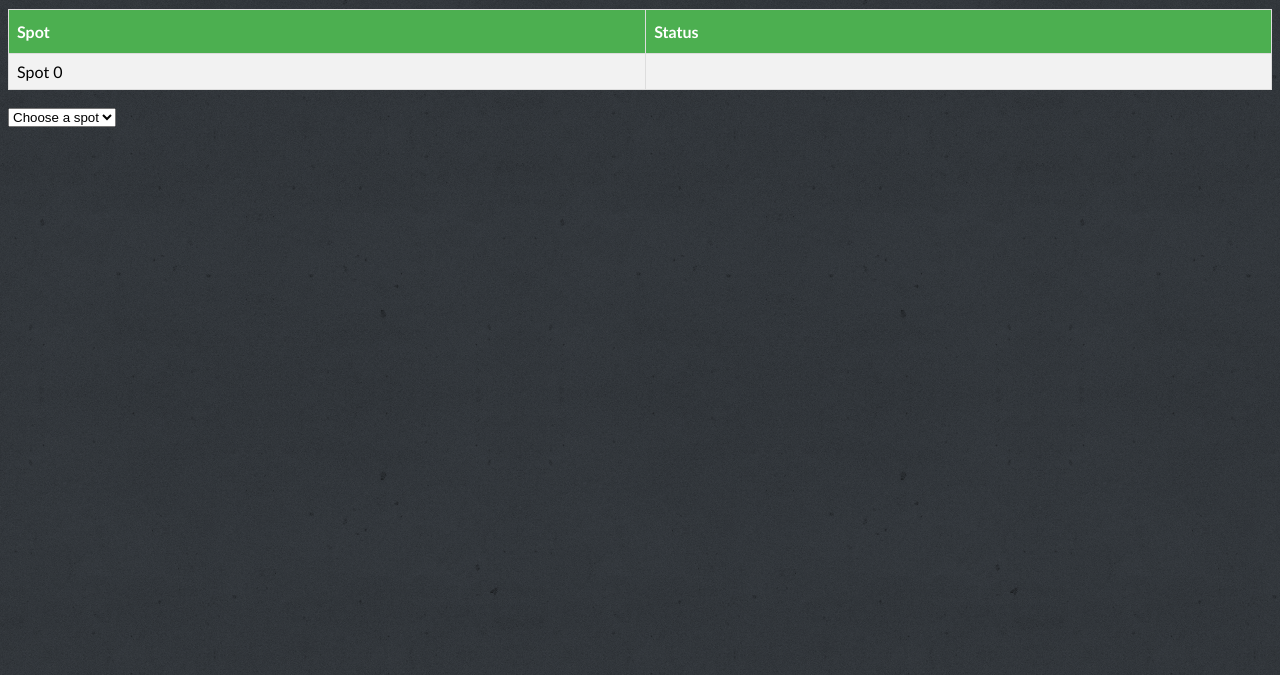
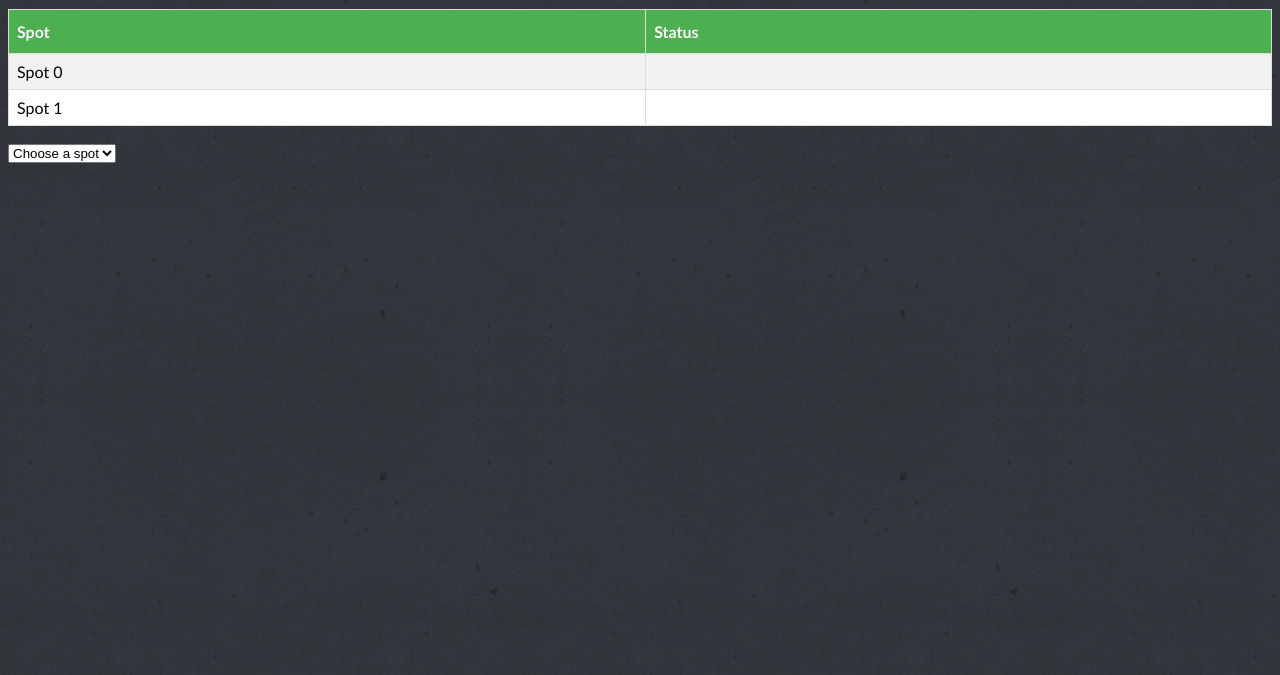
Before and after one commit to roocheerah/captone_web, a website: page public/index.html in a window 1280 px wide. Shown: the part 125-800 px from the top of the page. Drawn offline with nearby package versions, Linux system fonts and the light colour scheme; no server answers.

Commit message:
new changes

```diff
--- a/public/index.html
+++ b/public/index.html
@@ -18,6 +18,10 @@
 	  <tr>
 	    <td>Spot 0</td>
 	    <td id="spot_0"></td>
+	  </tr>
+	  <tr>
+	    <td>Spot 1</td>
+	    <td id="spot_1"></td>
 	  </tr>
 	</table>
 
@@ -62,6 +66,12 @@
 	        console.log("JS NORMAL: " + document.getElementById(prev_values.term) === null);
 	        /*if (document.getElementById(prev_values.term) === null) {
 	        	console.log("inside creating a new table element");
+	        	var table = document.getElementById("parkingtable");
+				var row = table.insertRow(0);
+				var cell1 = row.insertCell(0);
+				var cell2 = row.insertCell(1);
+
+
 	        	var new_id = id + "_new";
 	        	// create a new entry in the table
 	        	var tr = document.createElement("TR");
```
